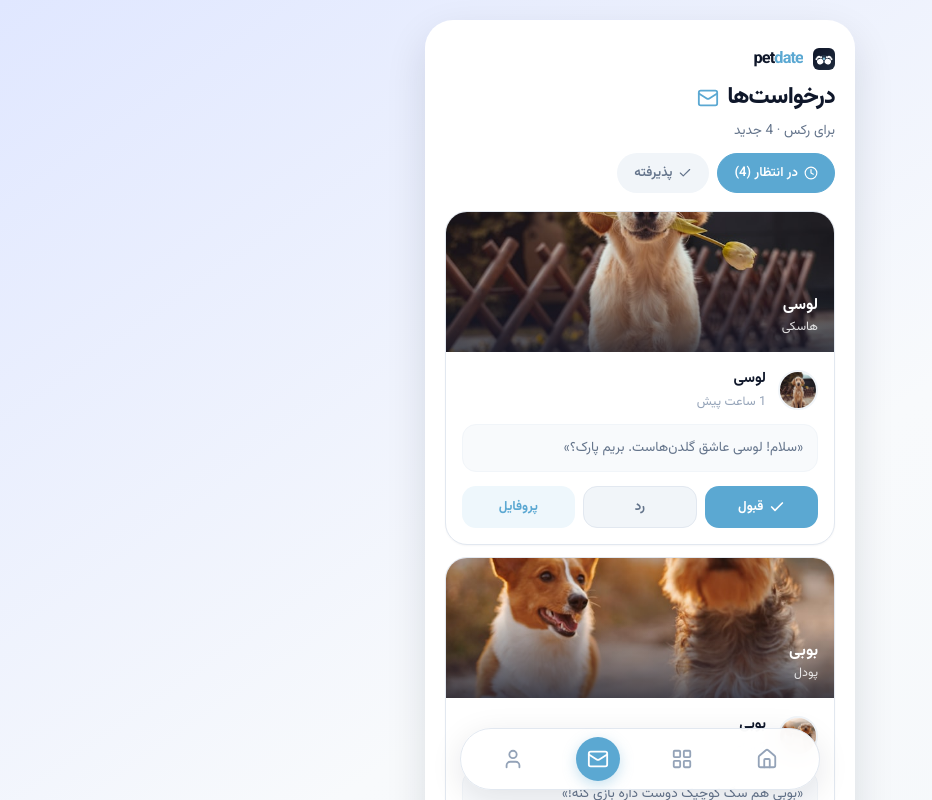
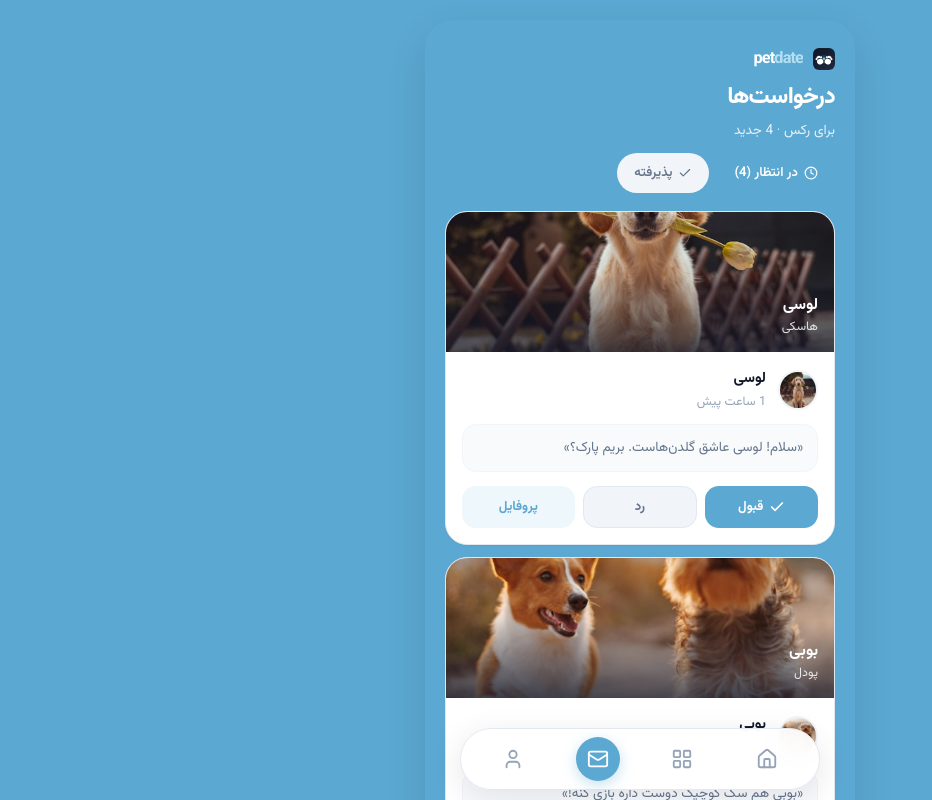
Before and after one commit to mtbbarutiha/Bot, a React (Vite) app in the folder packages/web/: page /matches in a window 1280 px wide. Shown: the top 800 px of the page, without its empty margins (0-932 px from the left). Built offline with nearby package versions, Linux system fonts and the light colour scheme.

Commit message:
Set app background to exact welcome hero blue #5ba8d2
Unify body, layout, and page shells on brand-hero and adjust text
contrast on blue areas for readability.

```diff
--- a/packages/web/src/styles/global.css
+++ b/packages/web/src/styles/global.css
@@ -29,7 +29,7 @@
   --primary-soft: var(--brand-50);
   --surface: #ffffff;
   --surface-raised: #ffffff;
-  --bg: var(--slate-50);
+  --bg: var(--brand-hero);
   --text: var(--slate-900);
   --text-secondary: var(--slate-500);
   --text-tertiary: var(--slate-400);
@@ -167,7 +167,7 @@ input, select, textarea { font-family: inherit; font-size: 1rem; }
   min-height: 100dvh;
   max-width: 430px;
   margin: 0 auto;
-  background: var(--surface);
+  background: var(--brand-hero);
   position: relative;
   box-shadow: var(--shadow-lg);
 }
@@ -210,7 +210,7 @@ input, select, textarea { font-family: inherit; font-size: 1rem; }
 }
 
 /* ── Home header ── */
-.home-page { background: var(--slate-50); }
+.home-page { background: var(--brand-hero); }
 
 .home-header {
   position: relative;
@@ -377,6 +377,18 @@ input, select, textarea { font-family: inherit; font-size: 1rem; }
 }
 
 .home-body { padding: 24px 0 8px; }
+
+.home-body .section-row h2 {
+  color: white;
+}
+
+.home-body .section-label {
+  color: rgba(255, 255, 255, 0.72);
+}
+
+.home-body .link-arrow {
+  color: rgba(255, 255, 255, 0.95);
+}
 
 .section-row {
   display: flex;
@@ -699,7 +711,7 @@ input, select, textarea { font-family: inherit; font-size: 1rem; }
 
 /* ── Detail page ── */
 .detail-page {
-  background: var(--surface);
+  background: var(--brand-hero);
   min-height: 100dvh;
   padding-bottom: 110px;
 }
@@ -1087,12 +1099,19 @@ input, select, textarea { font-family: inherit; font-size: 1rem; }
   display: flex;
   align-items: center;
   gap: 8px;
+  color: white;
 }
 
 .page-title-block p {
   font-size: 0.85rem;
-  color: var(--text-secondary);
+  color: rgba(255, 255, 255, 0.85);
   margin-top: 4px;
+}
+
+.page-title-block .greeting-brand .logotype--dark {
+  background: linear-gradient(90deg, #ffffff 0 42.857%, var(--brand-200) 42.857% 100%);
+  -webkit-background-clip: text;
+  background-clip: text;
 }
 
 .title-icon { color: var(--primary); }
@@ -1254,7 +1273,13 @@ input, select, textarea { font-family: inherit; font-size: 1rem; }
   margin-top: 4px;
 }
 
-.profile-section { padding: 24px 20px; }
+.profile-section {
+  padding: 24px 20px;
+  background: var(--surface);
+  border-radius: var(--radius-xl) var(--radius-xl) 0 0;
+  margin-top: -16px;
+  position: relative;
+}
 
 .my-pet-chip {
   padding: 14px 16px;
@@ -1491,7 +1516,7 @@ input, select, textarea { font-family: inherit; font-size: 1rem; }
 /* ── Desktop frame ── */
 @media (min-width: 431px) {
   body {
-    background: linear-gradient(145deg, #e0e7ff 0%, #f8fafc 40%, #f1f5f9 100%);
+    background: var(--brand-hero);
     padding: 20px 0;
   }
 
--- a/packages/web/vite.config.ts
+++ b/packages/web/vite.config.ts
@@ -13,7 +13,7 @@ export default defineConfig({
         short_name: 'petdate',
         description: 'petdate — همبازی برای پت‌ات پیدا کن',
         theme_color: '#5ba8d2',
-        background_color: '#eef7fc',
+        background_color: '#5ba8d2',
         display: 'standalone',
         orientation: 'portrait',
         lang: 'fa',
```
